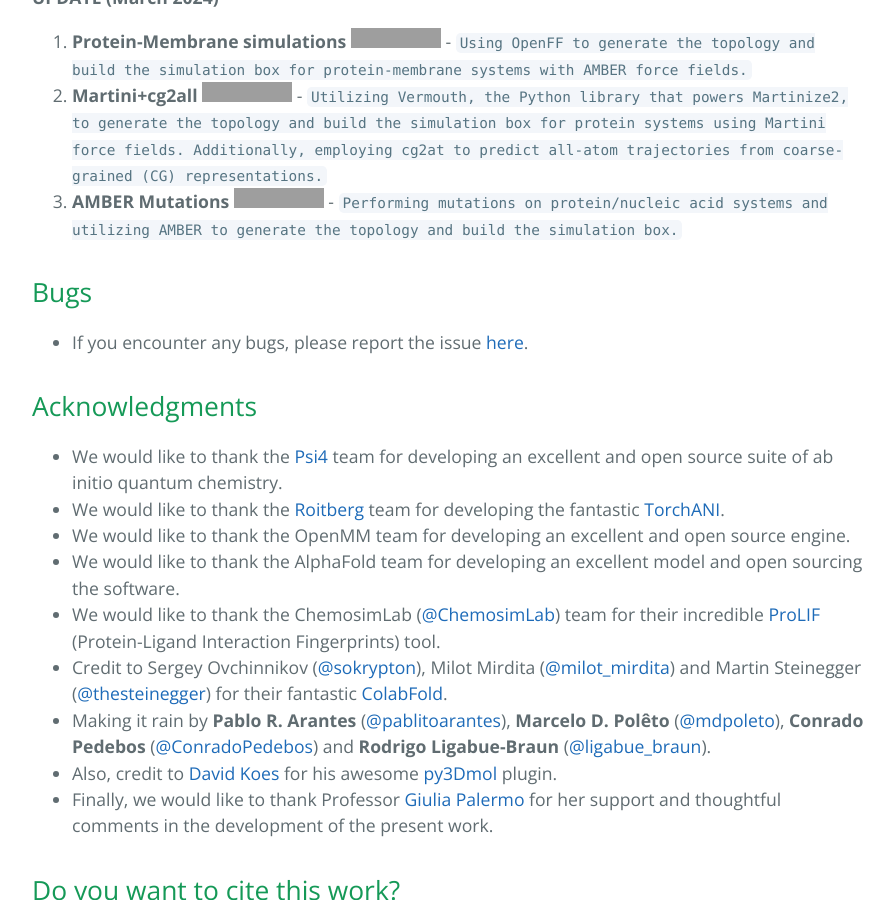
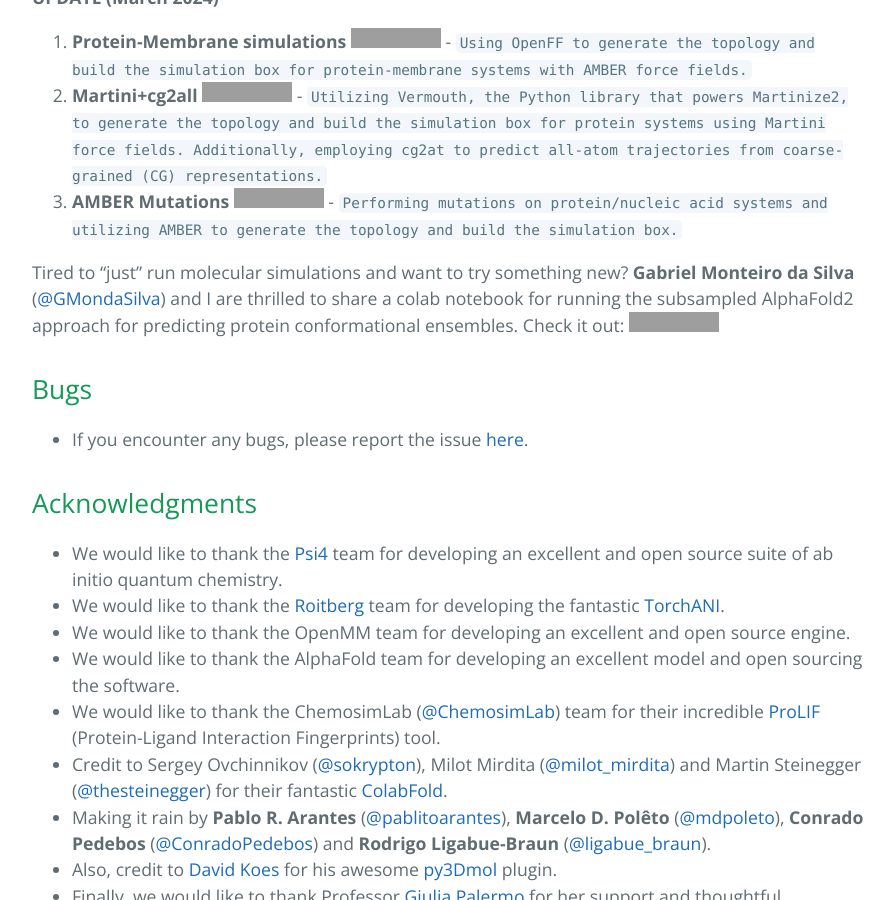
Before and after one commit to pablo-arantes/making-it-rain, a Jekyll site: the page built from index.md, in a window 1280 px wide and 900 px high, scrolled down 2049 px. Shown: the whole window, without its empty margins (192-1086 px from the left). Built offline with Jekyll 4.4.1, drawn with Linux system fonts in a browser that asks for light colours; our own code applies the rules of GitHub Pages for plain Markdown files; the repository's description, which GitHub fills in, is left out; grey boxes are pictures that could not be loaded.

Commit message:
Update index.md

```diff
--- a/index.md
+++ b/index.md
@@ -37,6 +37,8 @@
 12. **Martini+cg2all** [![Open In Colab](https://colab.research.google.com/assets/colab-badge.svg)](https://colab.research.google.com/github/pablo-arantes/making-it-rain/blob/main/Martini%2Bcg2all.ipynb)  - `Utilizing Vermouth, the Python library that powers Martinize2, to generate the topology and build the simulation box for protein systems using Martini force fields. Additionally, employing cg2at to predict all-atom trajectories from coarse-grained (CG) representations.`
 13. **AMBER Mutations** [![Open In Colab](https://colab.research.google.com/assets/colab-badge.svg)](https://colab.research.google.com/github/pablo-arantes/making-it-rain/blob/main/Amber_mutations.ipynb)  - `Performing mutations on protein/nucleic acid systems and utilizing AMBER to generate the topology and build the simulation box.`
 
+Tired to "just" run molecular simulations and want to try something new?
+**Gabriel Monteiro da Silva** ([@GMondaSilva](https://twitter.com/GMondaSilva)) and I are thrilled to share a colab notebook for running the subsampled AlphaFold2 approach for predicting protein conformational ensembles. Check it out: [![Open In Colab](https://colab.research.google.com/assets/colab-badge.svg)](https://colab.research.google.com/github/GMdSilva/gms_natcomms_1705932980_data/blob/main/AlphaFold2_Traj_v1.ipynb)
 
 ## Bugs
 - If you encounter any bugs, please report the issue [here](https://github.com/pablo-arantes/Making-it-rain/issues).
```
